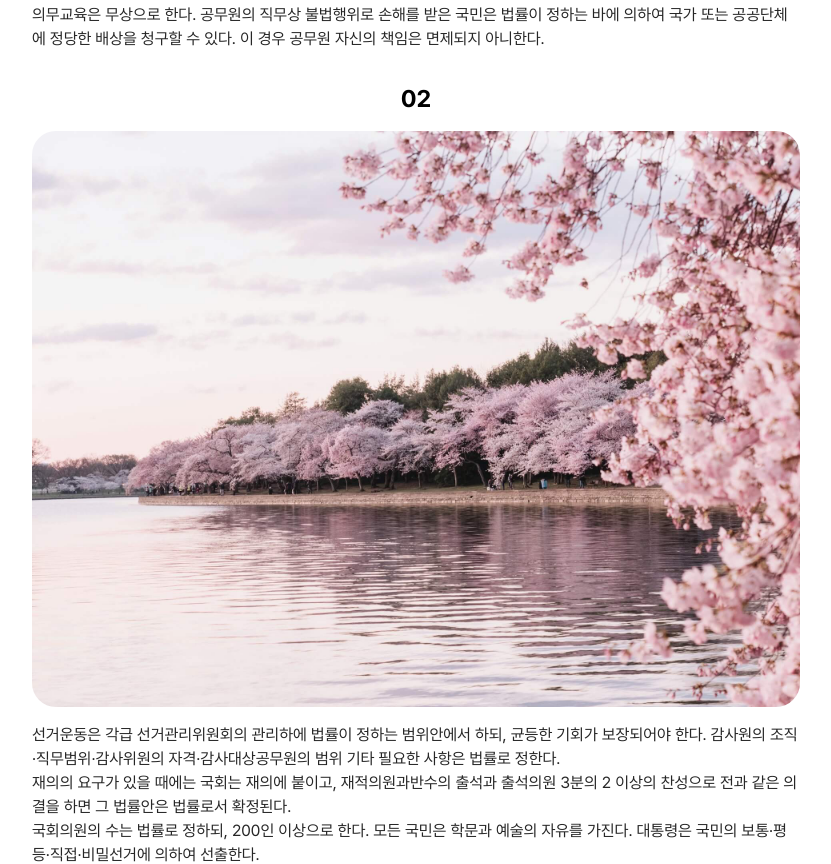
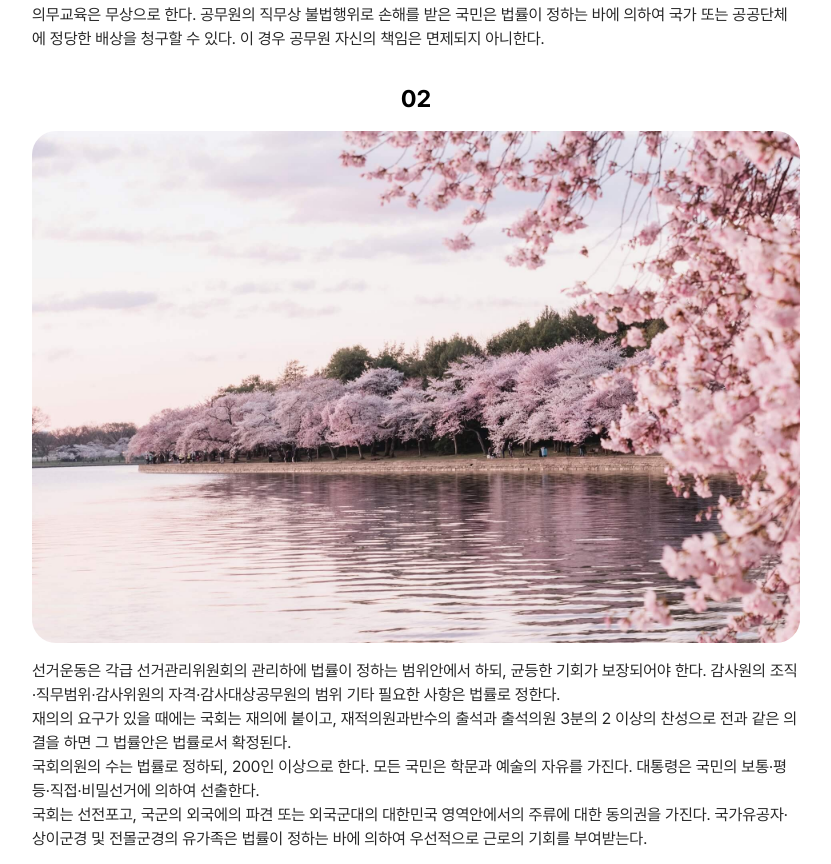
Before and after one commit to owopqowo/tab-guide, a React (Vite) app: page / in a window 1280 px wide. Shown: the part 902-1766 px from the top of the page, without its empty margins (224-1055 px from the left). Built offline with nearby package versions, Linux system fonts and the light colour scheme.

Commit message:
feat: 이미지 lazy load 추가

```diff
--- a/src/Article.jsx
+++ b/src/Article.jsx
@@ -36,7 +36,12 @@ function Article({ id, title, sections, setSubActiveIndex }) {
                   ></p>
                 )}
                 {item.type === 'image' && (
-                  <img src={item.content} alt={item.alt || ''} className="mx-auto mt-4 w-3xl rounded-3xl" />
+                  <img
+                    loading="lazy"
+                    src={item.content}
+                    alt={item.alt || ''}
+                    className="mx-auto mt-4 aspect-3/2 w-3xl rounded-3xl object-cover"
+                  />
                 )}
               </React.Fragment>
             ))}
```
